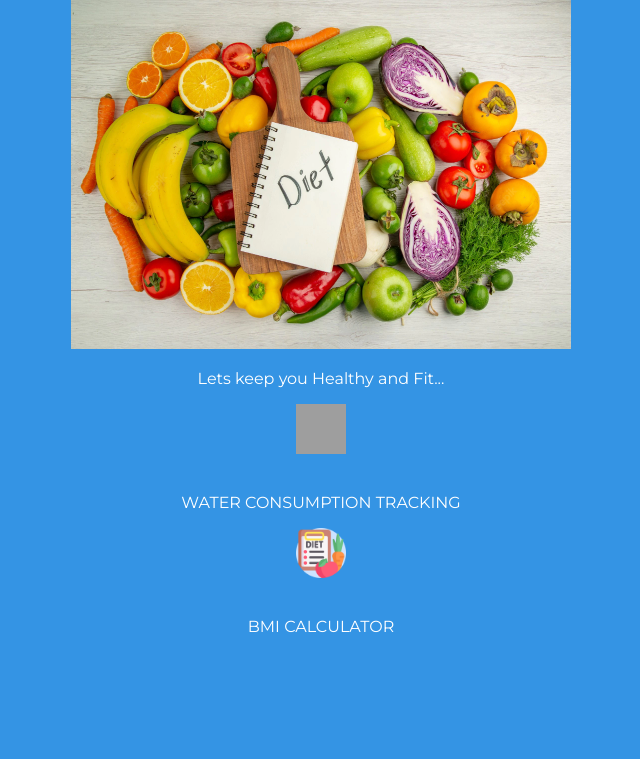
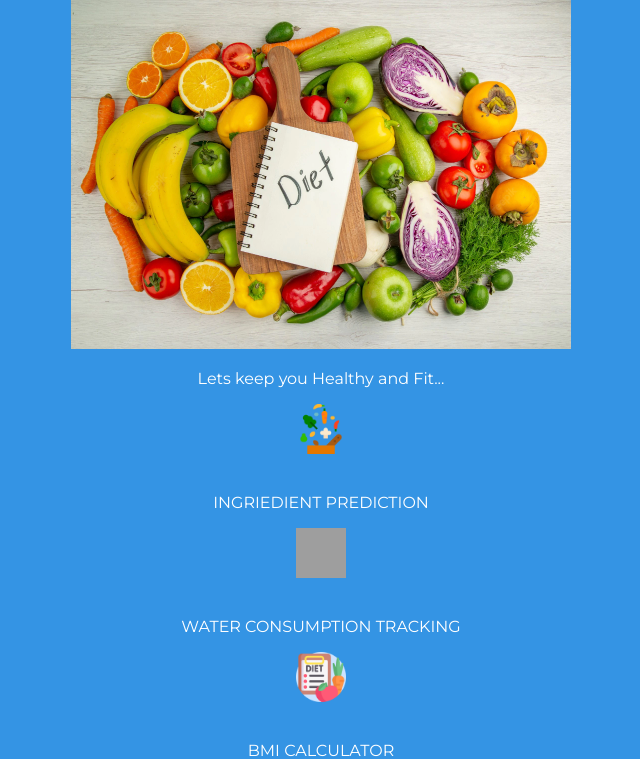
Before and after one commit to smartinternz02/SBSPS-Challenge-9443-Develop-and-Deploy-an-Application-for-Nutrition-Assistant, a Flask app: page / in a window 1280 px wide. Shown: the part 71-830 px from the top of the page, without its empty margins (319-959 px from the left). Before the commit the page ends 704 px from the top, so only its background shows below. Run offline with Flask 2, Linux system fonts and the light colour scheme; grey boxes are pictures that could not be loaded.

Commit message:
Update home.html

```diff
--- a/BLS-Diet-Calculator-main/templates/home.html
+++ b/BLS-Diet-Calculator-main/templates/home.html
@@ -9,7 +9,8 @@
 <center><h4>MyNUTRITION ASSISTENT</h4></center>
 <center>    <img src="{{url_for('static',filename='bg.jpg')}}" width="500" height="350"></center>
        <p>Lets keep you Healthy and Fit...</p>
-
+      <a href="https://gayathri-s28-ingredientspredict-f00d-recog-inception-6bzmbw.streamlitapp.com/">  <img src="{{url_for('static',filename='ingredients.png')}}" width="50" height="50"></a><br>
+        <p>INGRIEDIENT PREDICTION</p>
 <a href="/index" ><img src="{{url_for('static',filename='drink-water.png')}}" width="50" height="50"></a><br>
         <P>WATER CONSUMPTION TRACKING</P>
 <a href="/base">  <img src="{{url_for('static',filename='diet.png')}}" width="50" height="50"></a><br>
```
